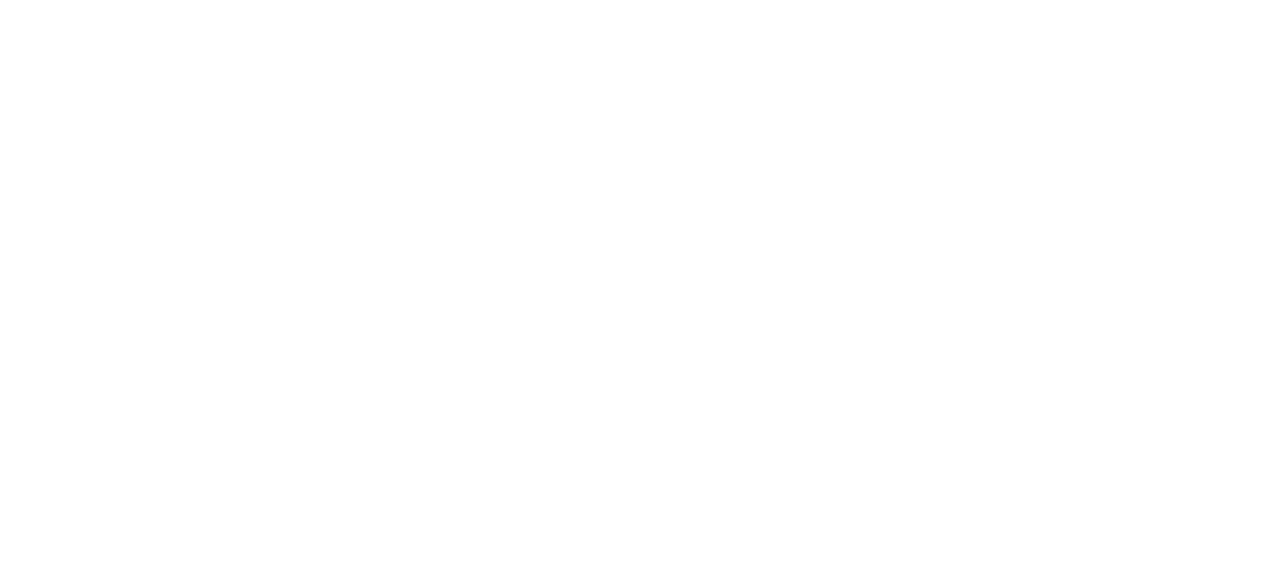
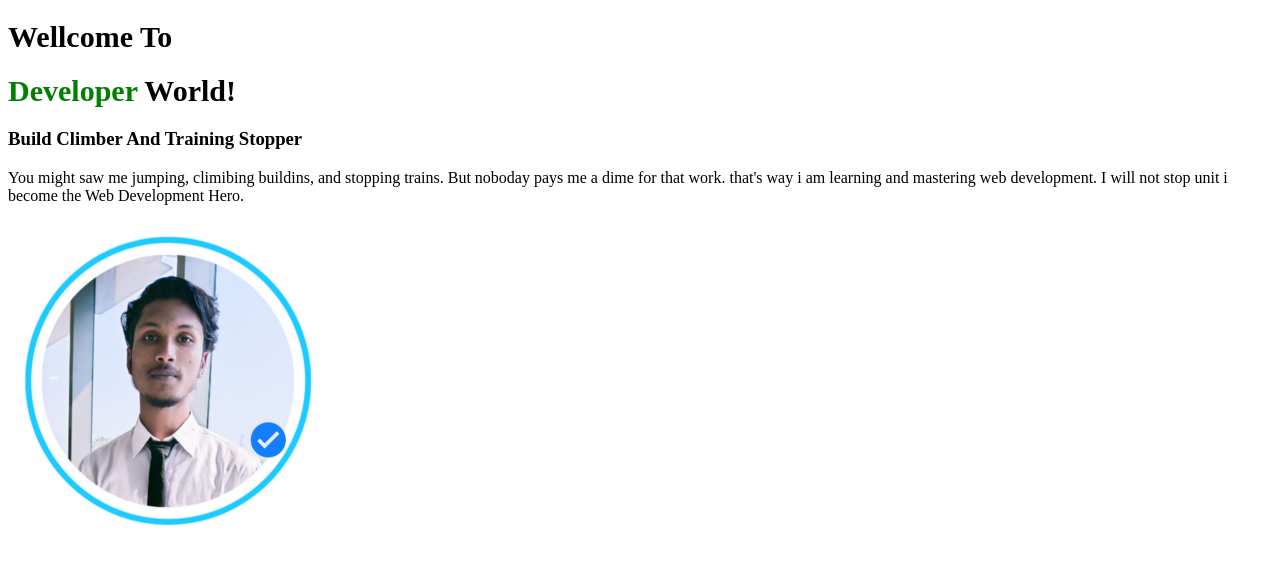
Before and after one commit to abdulahadshakibpro/Developer-Portfolio, a plain HTML site: page index.html in a window 1280 px wide. Drawn offline with Linux system fonts and the light colour scheme.

Commit message:
heading added

```diff
--- a/index.html
+++ b/index.html
@@ -4,10 +4,18 @@
     <meta charset="UTF-8">
     <meta name="viewport" content="width=device-width, initial-scale=1.0">
     <title>Developer portfolio</title>
+    <link rel="preconnect" href="https://fonts.googleapis.com">
+    <link rel="preconnect" href="https://fonts.gstatic.com" crossorigin>
+    <link href="https://fonts.googleapis.com/css2?family=Poppins:ital,wght@0,100;0,200;0,300;0,400;0,500;0,600;0,700;0,800;0,900;1,100;1,200;1,300;1,400;1,500;1,600;1,700;1,800;1,900&family=Roboto:ital,wght@0,100;0,300;0,400;0,500;0,700;0,900;1,100;1,300;1,400;1,500;1,700;1,900&display=swap" rel="stylesheet">
+
     <link rel="stylesheet" href="style.css">
-
+    <link rel="shortcut icon" href="my image.png" type="image/x-icon">
 </head>
 <body>
-
+    <h1>Wellcome To </h1>
+    <h1><span id="s1">Developer</span> World!</h1>
+    <h3>Build Climber And Training Stopper</h3>
+    <p>You might saw me jumping, climibing buildins, and stopping trains. But noboday pays me a dime for that work. that's way i am learning and mastering web development. I will not stop unit i become the Web Development Hero.</p>
+    <img src="my image.png" alt="abdul ahad shakib">
 </body>
 </html>
--- a/style.css
+++ b/style.css
@@ -0,0 +1,11 @@
+body{
+    .roboto-regular {
+    font-family: "Roboto", sans-serif;
+  }
+      }
+      h1{
+        font-size:30px;
+      }
+      #s1{
+        color:green;
+      }
```
Also changed, not shown: images/dream-bg.png (added), images/exp-bg.png (added), images/jhankar.png (added), images/jhankar2.png (added), images/my-bg.png (added), images/my-bg2.png (added), images/top-banner.png (added), my image.png (added), 7 other files.
